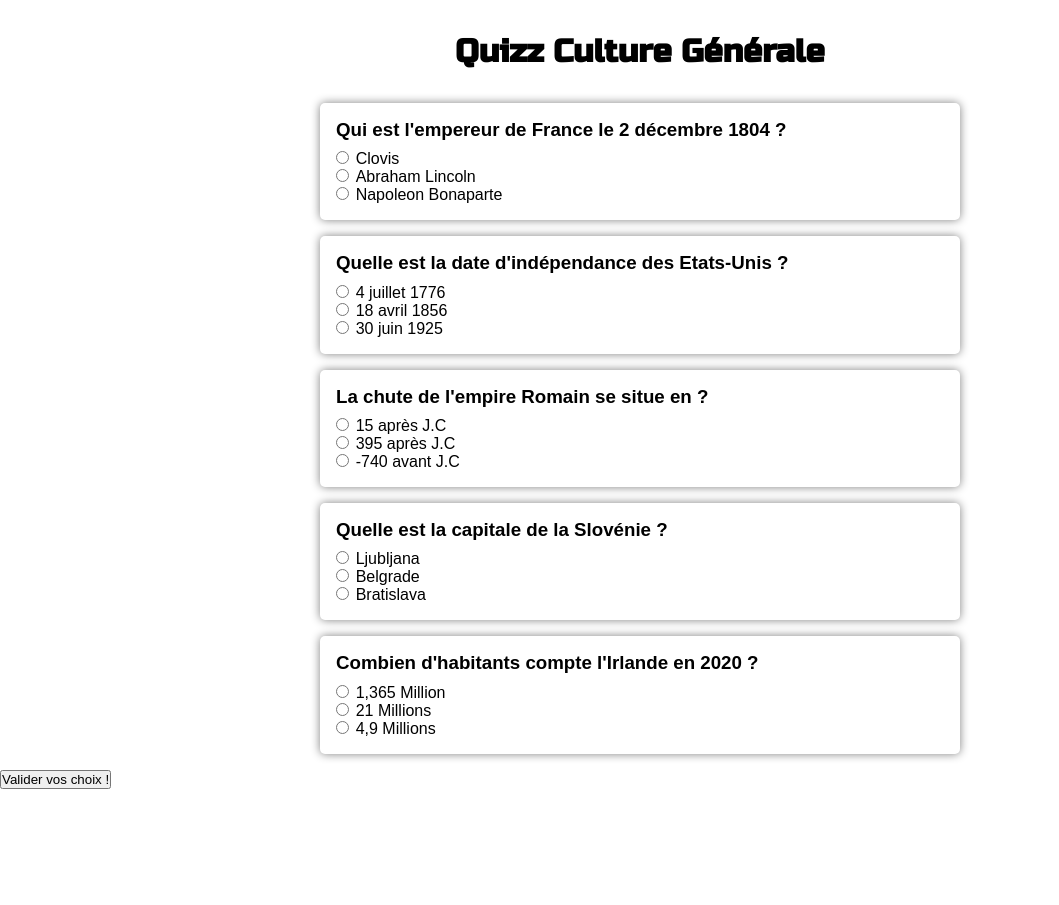
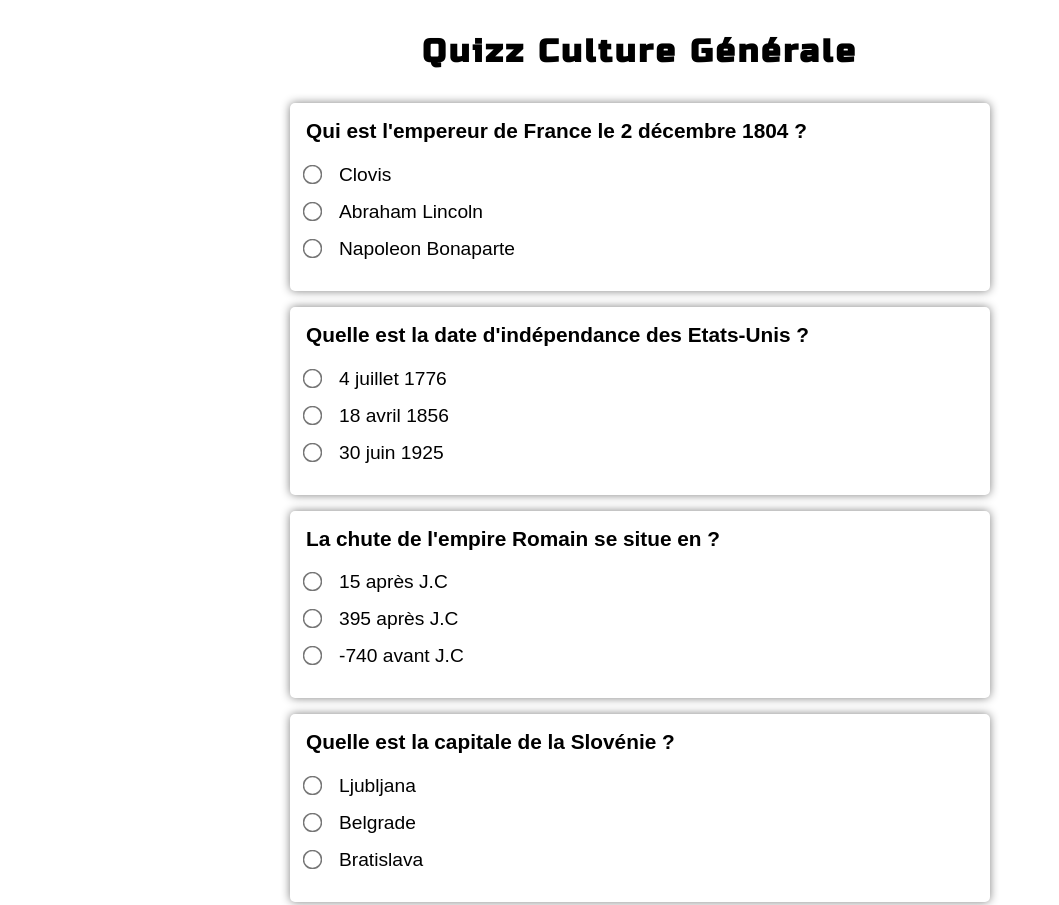
Before and after one commit to JyjyStudio/Projets, a website: page 1. Quizz/index.html in a window 1280 px wide. Shown: the top 905 px of the page, without its empty margins (0-1059 px from the left). Before the commit the page ends 800 px from the top, so only its background shows below. Drawn offline with Linux system fonts and the light colour scheme.

Commit message:
keyframe animation added

```diff
--- a/1. Quizz/style.css
+++ b/1. Quizz/style.css
@@ -11,34 +11,69 @@ h1 {
     text-align: center;
     font-family: 'Russo one', sans-serif;
     margin: 1em auto;
+    letter-spacing: 3px;
 }
-.question, #resultat {
+.question, .resultat2 {
     margin: 1em auto;
     padding : 1em;
     box-shadow: 0 0 10px gray;
     border-radius: 5px;
-    width: 50%;
+    width: 70%;
+    max-width: 700px;
 }
-input {
-    margin-right: .5em;
+input[type="radio"] {
+    margin: 0 1.5em 1.5em 0;
+    transform : scale(1.5);
 }
-h3, p {
-    margin-bottom: .5em;
+label {
+    font-size: 1.2em;
 }
-#validation {
-    margin:  1em auto;
+h3{
+    font-size: 1.3em;
+    margin-bottom: 1em;
+}
+#formBtn {
+    margin:  3em auto 0;
     display: block;
-    padding: 1em;
+    padding: 1em 1.5em;
+    font-size: 1.1em;
+    cursor: pointer;
+    transition: background-color .2s ease-in-out;
+}
+#formBtn:hover{
+    background-color: lightblue;
 }
 #resultat {
+    margin-top: 2em;
     text-align: center;
+    font-size: 1.5em;
+}
+p {
+    margin-top : 1em;
+    font-size: .7em;
 }
 .false {
     background-color: #FFBEB9;
+    animation: echec .3s ease-in-out;
+}
+@keyframes echec {
+    0% {
+        transform: translateX(0px)
+    }
+    33% {
+        transform: translateX(10px)
+    }
+    66% {
+        transform: translateX(-10px)
+    }
+    100% {
+        transform: translateX(0px)
+    }
 }
 .true {
     background-color: #89DF91;
 }
 #score {
     font-weight: 700;
+
 }
```
